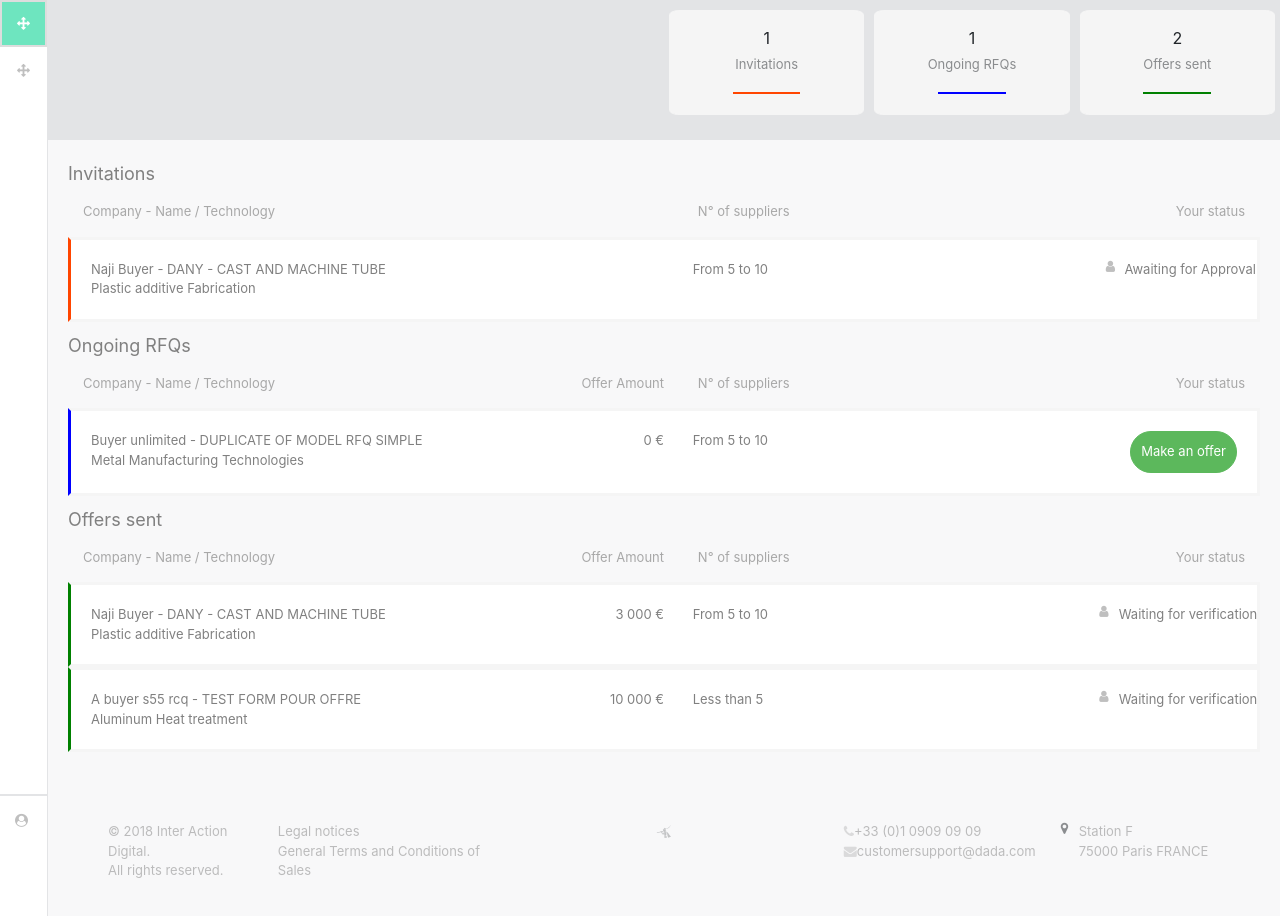
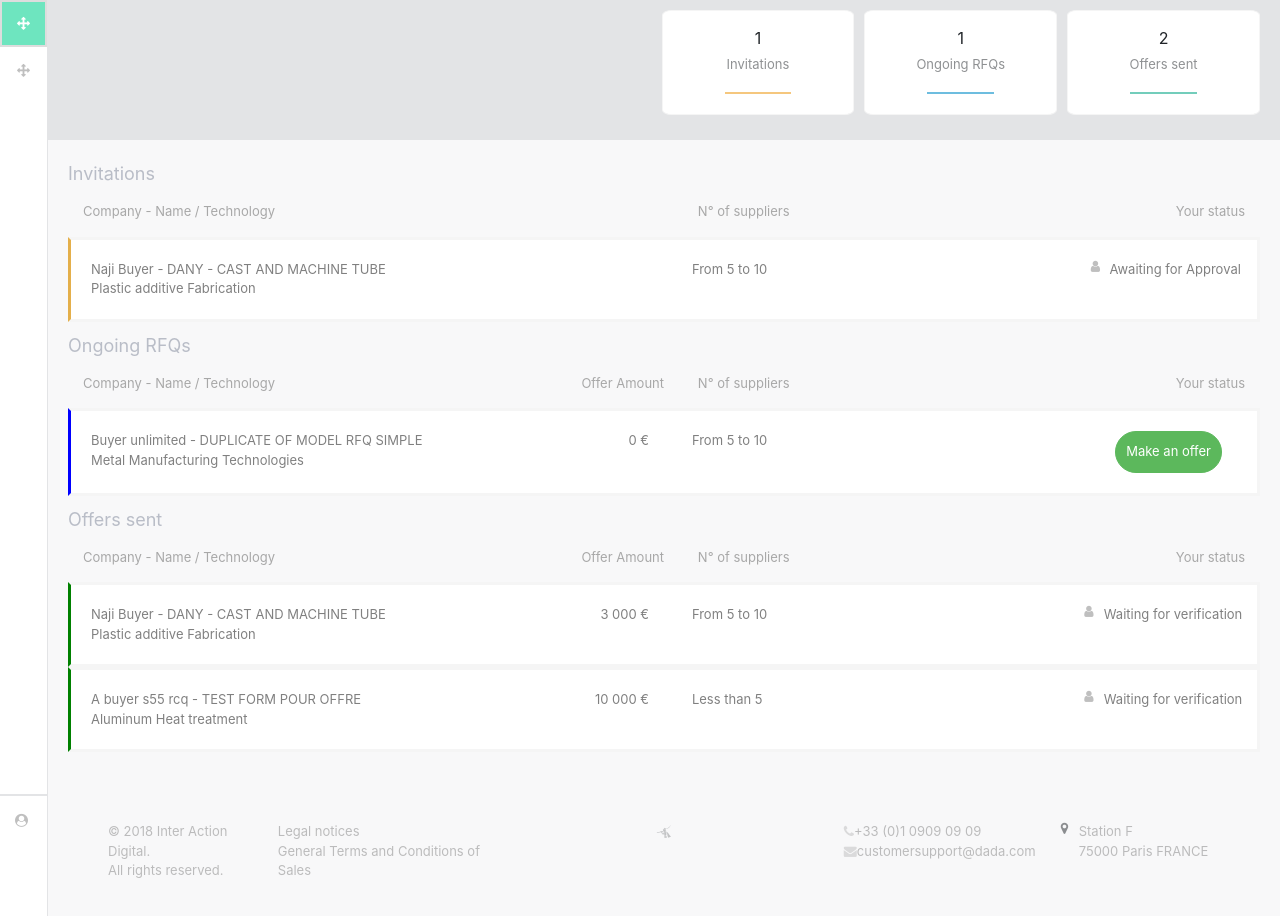
Before and after one commit to mauradelrosario/dashboard--ui, a React (Create React App) app: page / in a window 1280 px wide. Shown: the top 916 px of the page. Built offline with nearby package versions, Linux system fonts and the light colour scheme.

Commit message:
fix dbs__ps css

```diff
--- a/src/App.css
+++ b/src/App.css
@@ -58,7 +58,7 @@ body,
   display: flex;
   flex-direction: column;
   justify-content: flex-start;
-  background: #f8f8f9;
+  background: #F3F4F6;
   border-left: #e3e4e6 1px solid;
 }
 
@@ -85,6 +85,7 @@ body,
 .dbs__ps--wrap {
   flex: 0.5;
   display: flex;
+  padding-right: 15px;
   background: #e3e4e6;
 }
 
@@ -97,20 +98,20 @@ body,
   border-radius: 5%;
   margin: 10px 5px;
   padding: 15px 0px;
-  background: whitesmoke;
+  background: #FFFFFF;
   border: whitesmoke 1px solid;
 }
 
 .bs__ps__market-status--invitation {
-  border: orangered 1px solid;
+  border: #F5C77E 1px solid;
 }
 
 .bs__ps__market-status--rfq {
-  border: blue 1px solid;
+  border: #6DBDDF 1px solid;
 }
 
 .bs__ps__market-status--offersent {
-  border: green 1px solid;
+  border: #73CDBB 1px solid;
 }
 
 .bs__ps__market-status-number {
@@ -125,19 +126,19 @@ body,
 .bs__ps__market-status--bottom-line-invitation {
   display: inline-block;
   width: 35%;
-  border-bottom: 2px solid orangered;
+  border-bottom: 2px solid #F5C77E;
 }
 
 .bs__ps__market-status--bottom-line-rfq {
   display: inline-block;
   width: 35%;
-  border-bottom: 2px solid blue;
+  border-bottom: 2px solid #6DBDDF;
 }
 
 .bs__ps__market-status--bottom-line-offersent {
   display: inline-block;
   width: 35%;
-  border-bottom: 2px solid green;
+  border-bottom: 2px solid #73CDBB;
 }
 
 /*******************************
@@ -148,7 +149,9 @@ body,
   background: #f8f8f9;
   display: grid;
   grid-auto-columns: auto auto auto;
-  margin: 15px;
+  margin: 0px;
+  padding: 15px;
+  list-style: none;
 }
 
 .dbs__pis__market-table {
@@ -158,7 +161,7 @@ body,
 
 .dbs__pis__market-table__title {
   font-size: large;
-  color: grey;
+  color: #B9BDC7;
 }
 
 .dbs__pis__market-table__heading {
@@ -195,6 +198,7 @@ body,
   flex: 0.5;
   display: flex;
   justify-content: space-between;
+  padding-right: 15px;
 }
 
 .dbs__pis__market-table__details__name-technology {
@@ -229,7 +233,7 @@ body,
 }
 
 .dbs__pis__market-table__details__bordure-left--invitation {
-  border-left: orangered 3px solid;
+  border-left: #E4AF4B 3px solid;
 }
 
 .dbs__pis__market-table__details__bordure-left--rfq {
--- a/src/components/MarketTable.js
+++ b/src/components/MarketTable.js
@@ -21,6 +21,7 @@ class MarketTable extends React.Component {
     }
 
     return (
+      <li>
       <article className="dbs__pis__market-table" style={style}>
         <div className="dbs__pis__market-table__title">{name}</div>
         <div className="dbs__pis__market-table__heading">
@@ -41,6 +42,7 @@ class MarketTable extends React.Component {
           ))}
         </div>
       </article>
+      </li>
     );
   }
 }
--- a/src/components/PanelInfoSuppliers.js
+++ b/src/components/PanelInfoSuppliers.js
@@ -10,7 +10,7 @@ class PanelInfoSuppliers extends React.Component {
       offersSent
     } = this.props;
     return (
-      <div className="dbs__pis">
+      <ul className="dbs__pis">
         <MarketTable
           type="invitation"
           markets={invitations}
@@ -26,7 +26,7 @@ class PanelInfoSuppliers extends React.Component {
           markets={offersSent}
           selectedMarketState={selectedMarketState}
         />
-      </div>
+      </ul>
     );
   }
 }
```
